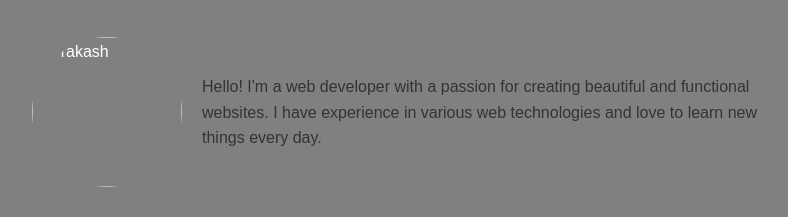
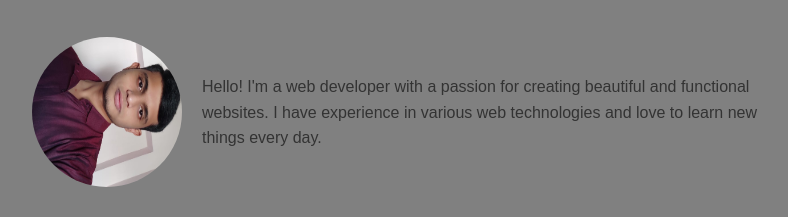
Before and after one commit to SuraganiPrakash/OIBSIP, a website: page index.html in a window 1280 px wide. Shown: the part 583-800 px from the top of the page, without its empty margins (223-1011 px from the left). Drawn offline with Linux system fonts and the light colour scheme.

Commit message:
version2

```diff
--- a/index.html
+++ b/index.html
@@ -25,7 +25,7 @@
     <section id="about">
         <h2>About Me</h2>
         <div class="about-content">
-            <img src="C:\Users\PRAKASH.S\Pictures\prakash.jpeg" alt="Prakash">
+            <img src="public/images/prakash.jpeg" alt="Prakash">
             <p>Hello! I'm a web developer with a passion for creating beautiful and functional websites. I have experience in various web technologies and love to learn new things every day.</p>
         </div>
     </section>
```
Also changed, not shown: public/images/prakash.jpeg (added).
